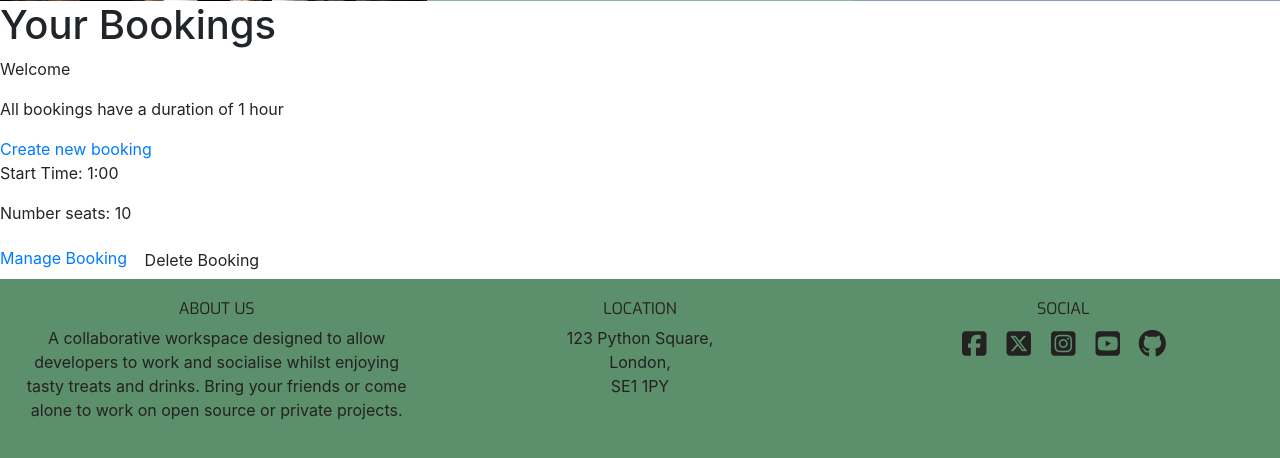
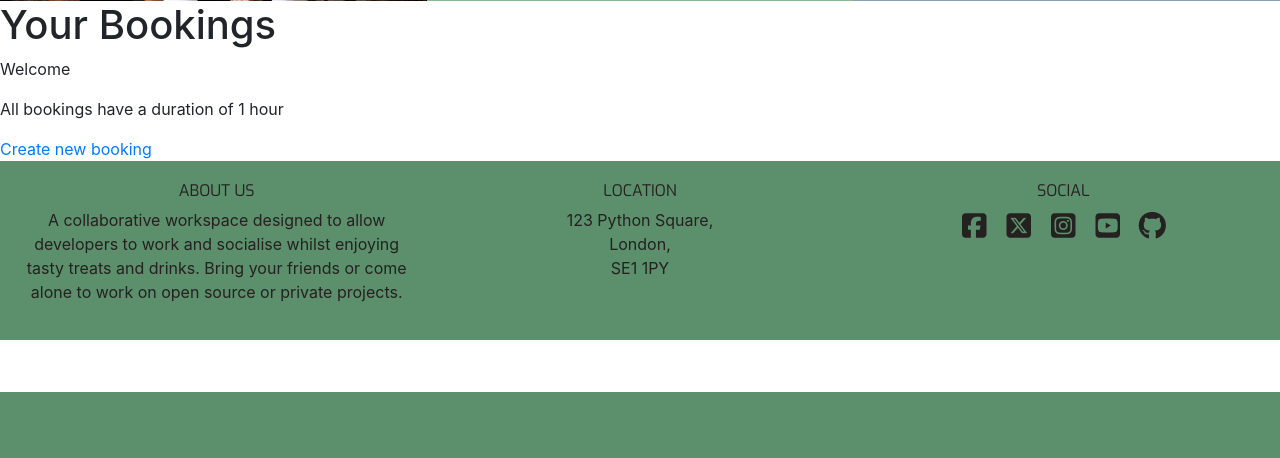
Before and after one commit to Nicolemann98/fullstack-clone, a Django app: page /bookings/ in a window 1280 px wide. Shown: the part 408-866 px from the top of the page. After the commit the page ends 800 px from the top, so only its background shows below. Run offline with Django 4.2, Linux system fonts and the light colour scheme; a user stored in the database is signed in; tables that the repository leaves empty hold one stand-in row (values such as "Sample post"); some libraries are stand-ins or nearby versions.

Commit message:
filter and order bookings

```diff
--- a/coders_cafe/models.py
+++ b/coders_cafe/models.py
@@ -10,3 +10,6 @@ class Booking(models.Model):
     date = models.DateField()
     start_time = models.IntegerField(validators=[MinValueValidator(8), MaxValueValidator(19)])
     num_seats = models.IntegerField()
+
+    class Meta:
+        ordering = ['date', 'start_time']
--- a/coders_cafe/templates/coders_cafe/bookings.html
+++ b/coders_cafe/templates/coders_cafe/bookings.html
@@ -19,6 +19,7 @@
         </a>
         {% for booking in object_list %}
         <div class="booking">
+          <p>Date: {{booking.date}}</p>
           <p>Start Time: {{booking.start_time}}:00</p>
           <p>Number seats: {{booking.num_seats}}</p>
           <a href="{% url 'manage_booking' booking.id %}">Manage Booking</a>
--- a/coders_cafe/views.py
+++ b/coders_cafe/views.py
@@ -16,7 +16,7 @@ class BookingList(generic.ListView):
         if (not self.request.user.is_authenticated):
             return Booking.objects.none()
 
-        return Booking.objects.filter(user=self.request.user)
+        return Booking.objects.filter(user=self.request.user, date__gte=datetime.today())
 
 
 def manage_booking(request, booking_id):
```
